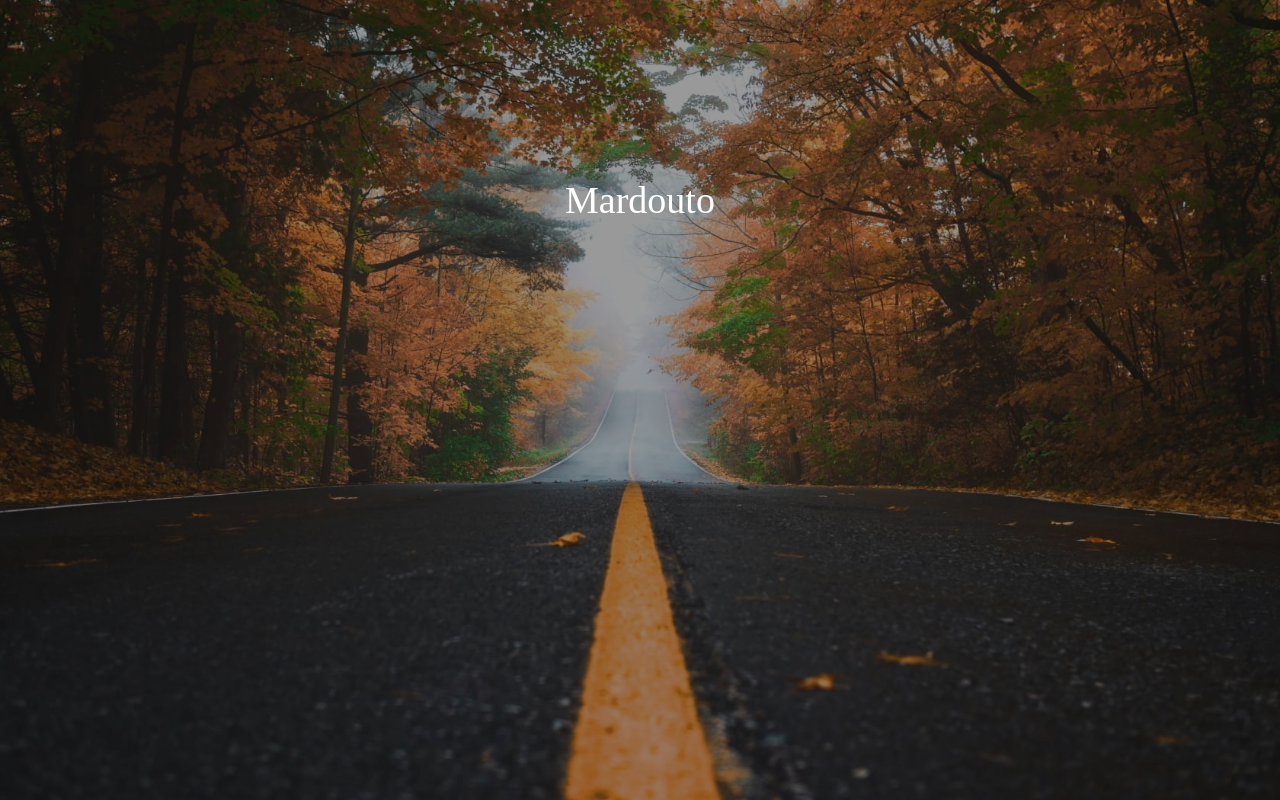
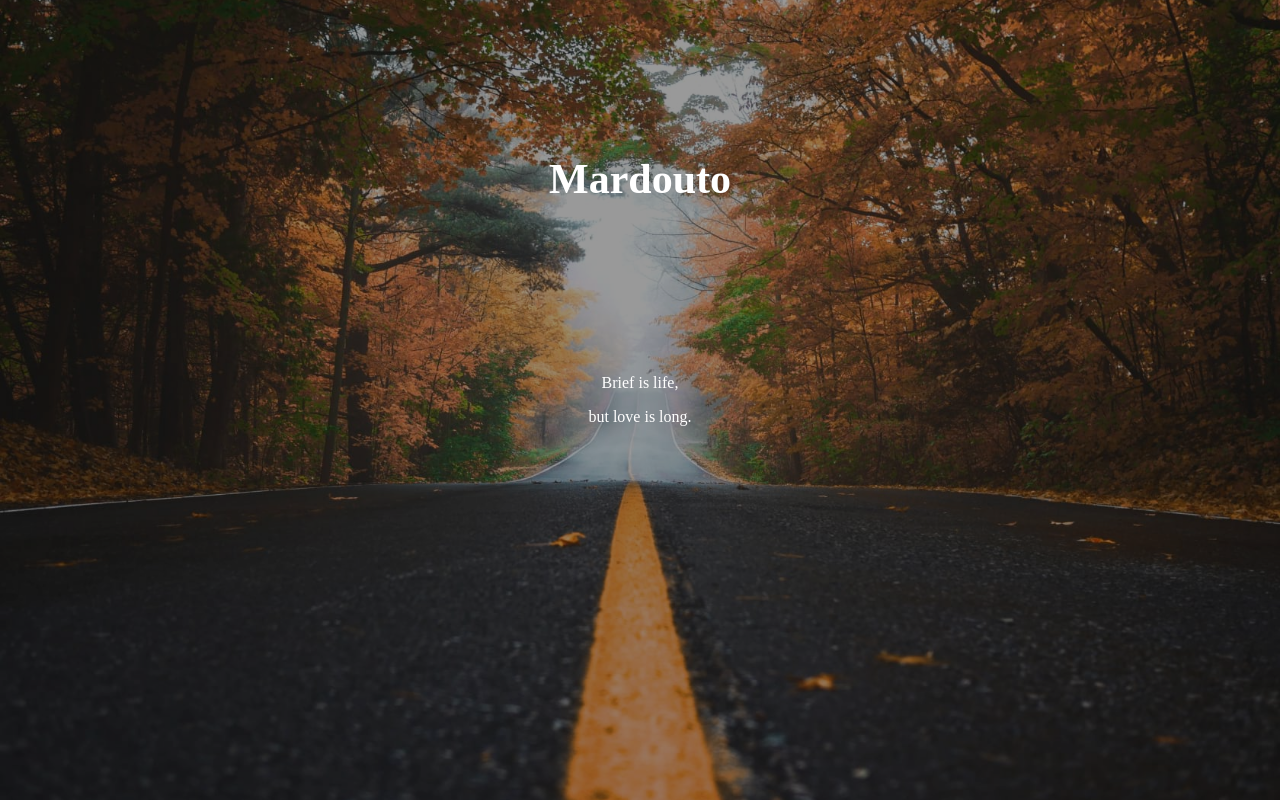
Before and after one commit to mn6932/homepage, a plain HTML site: page index.html in a window 1280 px wide. Drawn offline with Linux system fonts and the light colour scheme.

Commit message:
First submission

```diff
--- a/css/index.css
+++ b/css/index.css
@@ -49,6 +49,11 @@ a,a:visited{
     right: 0;
 }
 .my_name{
-    font-size: 38px;
+    font-size: 42px;
+    font-weight: bold;
     color: white;
 }
+
+.middle p{
+    font: 50px;
+}
--- a/index.html
+++ b/index.html
@@ -3,6 +3,7 @@
 <head>
     <meta charset="UTF-8">
     <meta name="viewport" content="width=device-width, initial-scale=1.0">
+    <link rel="icon" type="image/x-icon" href="./img/favicon.ico" />
     <link rel="stylesheet" href="./css/index.css" type="text/css">
     <title>Mardouto's personal website</title>
 </head>
@@ -11,6 +12,10 @@
         <div class="my_name text-center">
             <a href="http://www.stone.xn--ses554g/">Mardouto</a>
         </div>
+        <div class="middle text-center">
+            <p>Brief is life, </p>
+            <p>but love is long.</p>
+        </div>
     </div>
 </body>
 </html>
```
Also changed, not shown: Readme.txt, img/favicon.ico (added).
